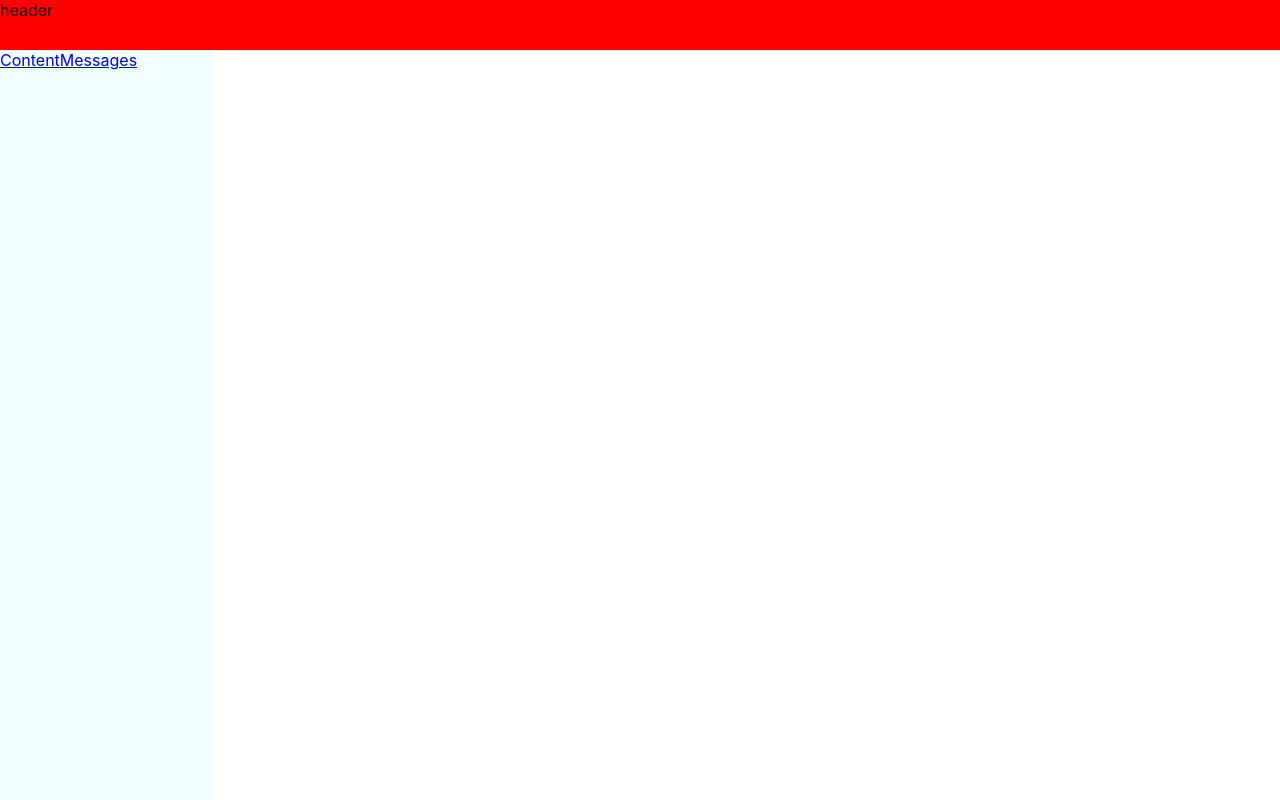
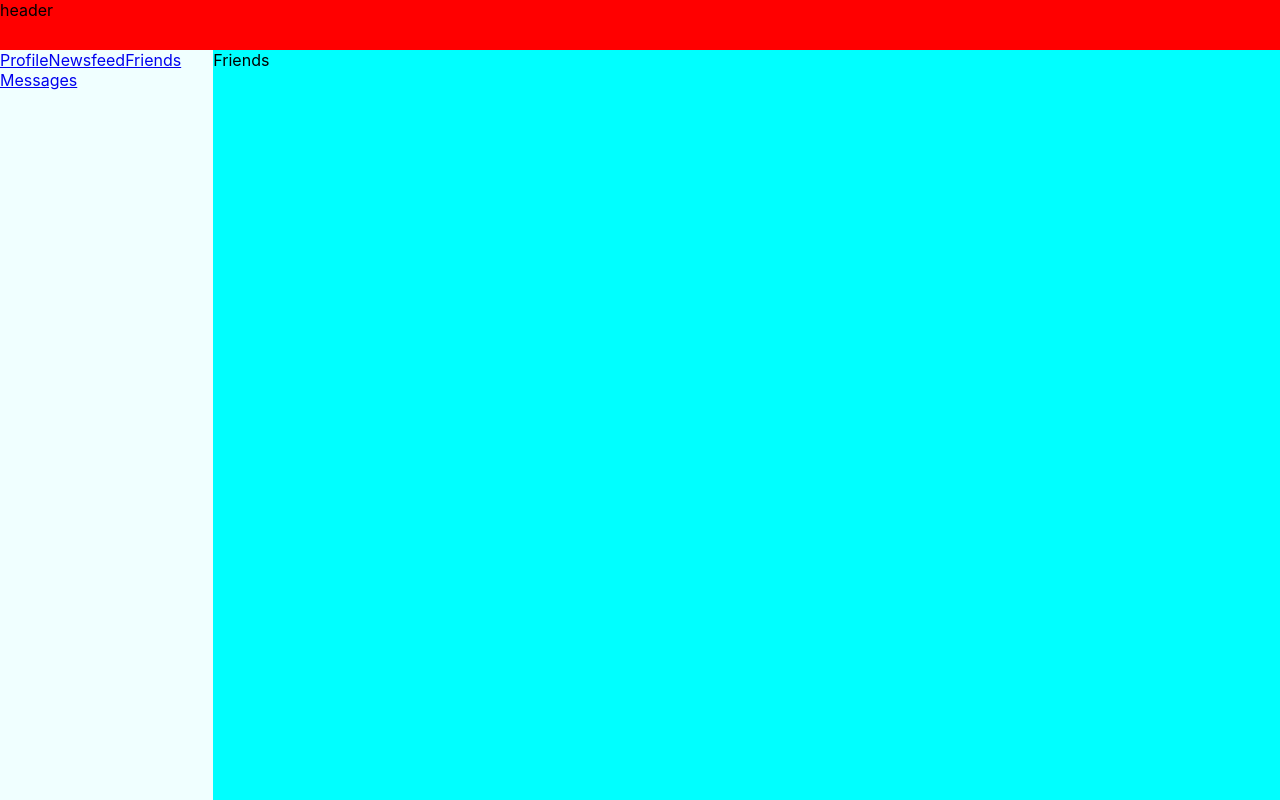
Before and after one commit to illiaGorbatov/social-network, a React (Create React App) app: page /friends in a window 1280 px wide. Built offline with nearby package versions, Linux system fonts and the light colour scheme.

Commit message:
14012020

```diff
--- a/src/App.jsx
+++ b/src/App.jsx
@@ -2,9 +2,11 @@ import React from 'react';
 import './App.sass';
 import Header from "./Components/Header/Header";
 import Navigation from "./Components/Navigation/Navigation";
-import MainContent from "./Components/Main-content/MainContent";
+import Profile from "./Components/Profile/Profile";
 import {BrowserRouter, Route} from "react-router-dom";
 import Messages from "./Components/Messages/Messages";
+import Newsfeed from "./Components/Newsfeed/Newsfeed";
+import Friends from "./Components/Friends/Friends";
 
 const App = () => {
     return (
@@ -12,11 +14,13 @@ const App = () => {
             <div className="app">
                 <Header/>
                 <Navigation/>
-                <Route path="/MainContent" component={MainContent}/>
+                <Route path="/profile" component={Profile}/>
+                <Route path="/newsfeed" component={Newsfeed}/>
+                <Route path="/friends" component={Friends}/>
                 <Route path="/messages" component={Messages}/>
             </div>
         </BrowserRouter>
-);
-}
+    );
+};
 
 export default App;
--- /dev/null
+++ b/src/Components/Friends/Friends.jsx
@@ -0,0 +1,12 @@
+import React from "react";
+import style from "./Friends.module.sass";
+
+const Friends = () => {
+    return (
+        <div className={style.contentWrapper}>
+            Friends
+        </div>
+    )
+};
+
+export default Friends;
--- a/src/Components/Main-content/MainContent.jsx
+++ /dev/null
@@ -1,12 +0,0 @@
-import React from "react";
-import style from "./MainContent.module.sass";
-
-const MainContent = () => {
-    return (
-        <div className={style.contentWrapper}>
-            content
-        </div>
-    )
-};
-
-export default MainContent;
--- a/src/Components/Messages/Messages.jsx
+++ b/src/Components/Messages/Messages.jsx
@@ -3,7 +3,7 @@ import style from "./Messages.module.sass";
 
 const Messages = () => {
     return (
-        <div className={style.navigationWrapper}>
+        <div className={style.messagesWrapper}>
             messages
         </div>
     )
--- a/src/Components/Messages/Messages.module.sass
+++ b/src/Components/Messages/Messages.module.sass
@@ -1,3 +1,3 @@
-.navigationWrapper
+.messagesWrapper
   background-color: azure
   grid-area: content
--- a/src/Components/Navigation/Navigation.jsx
+++ b/src/Components/Navigation/Navigation.jsx
@@ -5,8 +5,10 @@ import {NavLink} from "react-router-dom";
 const Navigation = () => {
     return (
         <div className={style.navigationWrapper}>
-            <NavLink to="/MainContent/MainContent">Content</NavLink>
-            <NavLink to="/Messages/Messages">Messages</NavLink>
+            <NavLink to="/profile">Profile</NavLink>
+            <NavLink to="/newsfeed">Newsfeed</NavLink>
+            <NavLink to="/friends">Friends</NavLink>
+            <NavLink to="/messages">Messages</NavLink>
         </div>
     )
 };
--- a/src/Components/Navigation/Navigation.module.sass
+++ b/src/Components/Navigation/Navigation.module.sass
@@ -1,3 +1,6 @@
 .navigationWrapper
   background-color: azure
   grid-area: nav
+
+.navigationWrapper > a
+  display: inline-block
--- /dev/null
+++ b/src/Components/Newsfeed/Newsfeed.jsx
@@ -0,0 +1,12 @@
+import React from "react";
+import style from "./Newsfeed.module.sass";
+
+const Newsfeed = () => {
+    return (
+        <div className={style.contentWrapper}>
+            Newsfeed
+        </div>
+    )
+};
+
+export default Newsfeed;
--- /dev/null
+++ b/src/Components/Newsfeed/Newsfeed.module.sass
@@ -0,0 +1,3 @@
+.contentWrapper
+  background-color: aqua
+  grid-area: content
--- /dev/null
+++ b/src/Components/Profile/Profile.jsx
@@ -0,0 +1,12 @@
+import React from "react";
+import style from "./Profile.module.sass";
+
+const Profile = () => {
+    return (
+        <div className={style.contentWrapper}>
+            Profile
+        </div>
+    )
+};
+
+export default Profile;
--- /dev/null
+++ b/src/Components/Profile/Profile.module.sass
@@ -0,0 +1,3 @@
+.contentWrapper
+  background-color: aqua
+  grid-area: content
```
Also changed, not shown: src/Components/Friends/Friends.module.sass (renamed from src/Components/Main-content/MainContent.module.sass).
